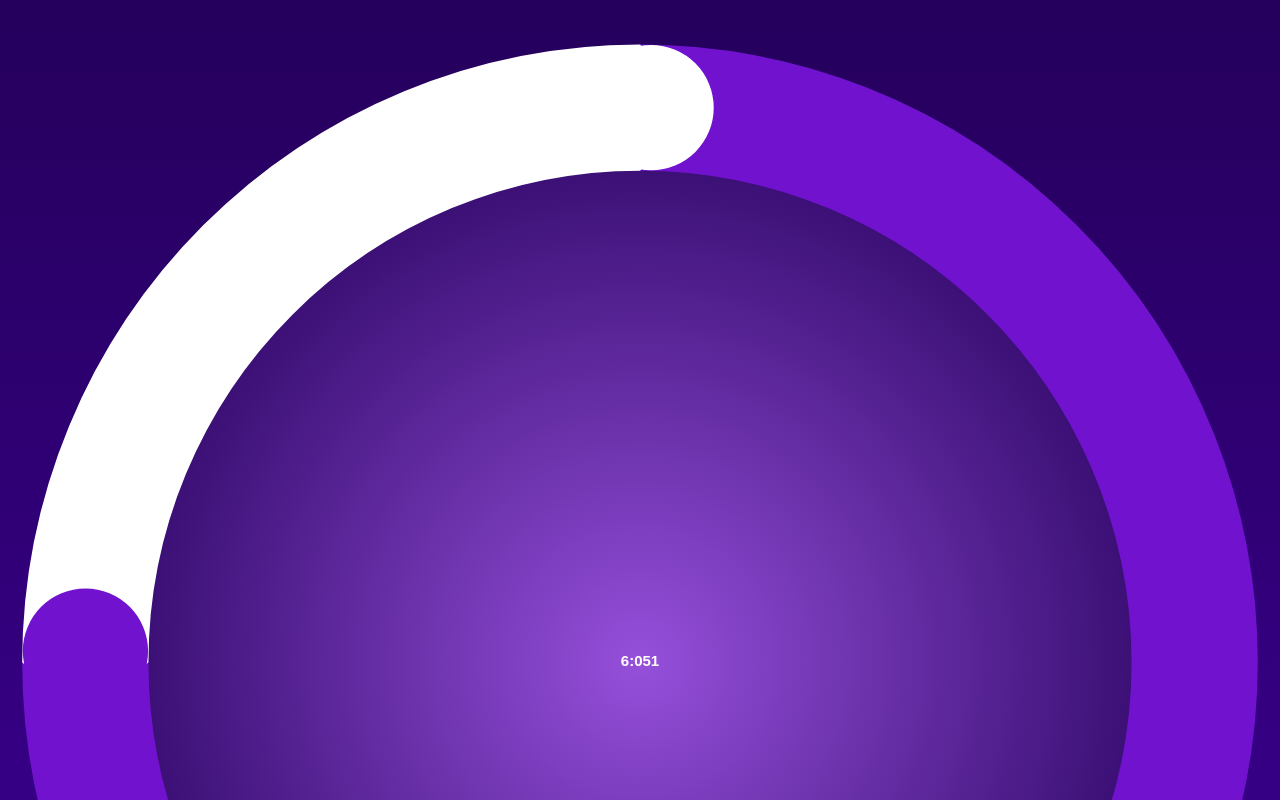
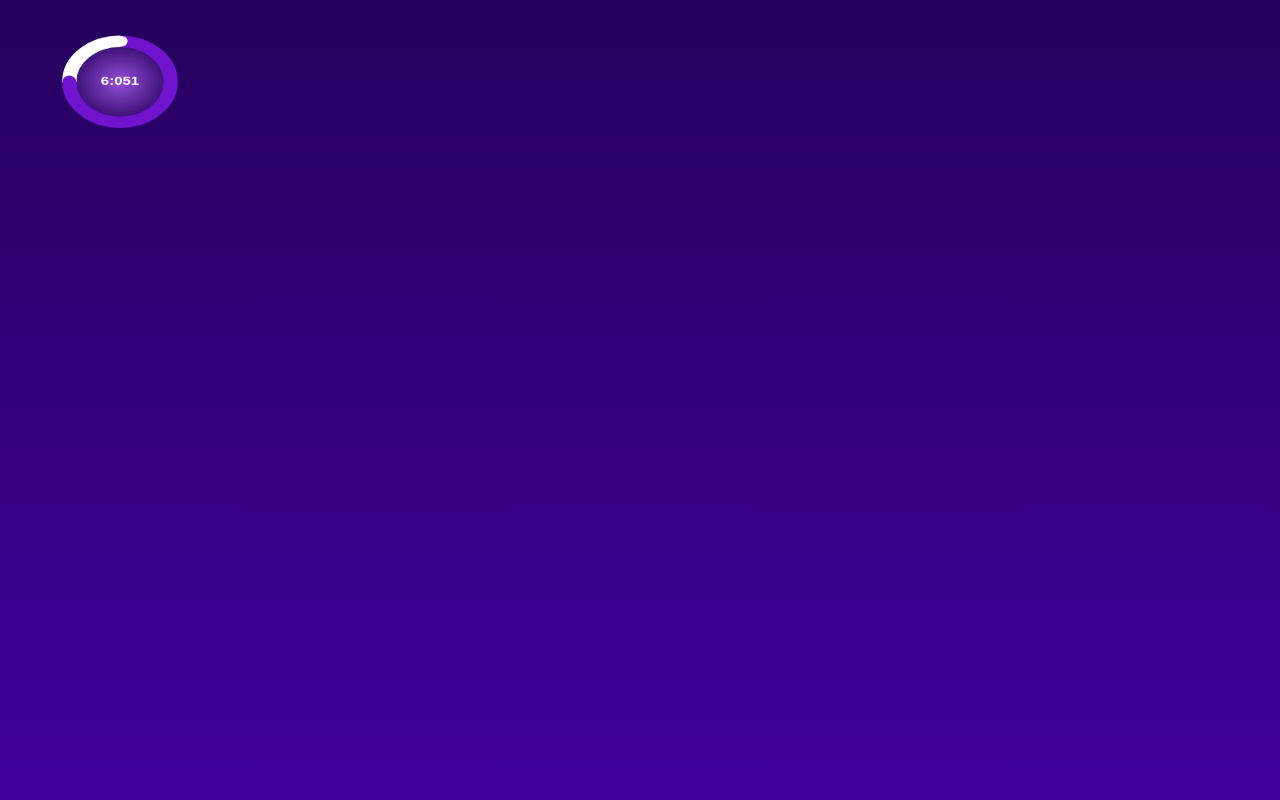
Before and after one commit to ZEUZ8/Employee-Tracker, a React (Vite) app: page /test in a window 1280 px wide. Shown: the top 800 px of the page. Built offline with nearby package versions, Linux system fonts and the light colour scheme.

Commit message:
updated the height of the circle and also the bottom text-bar

```diff
--- a/src/Components/HomePage/CenterSection.jsx
+++ b/src/Components/HomePage/CenterSection.jsx
@@ -13,6 +13,7 @@ const CenterSection = () => {
       <div className=" flex justify-center">
         <div className="grid justify-center items-center  circle-div">
           <Circle />
+          {/* <CircularProgress/> */}
         </div>
       </div>
       <div className=" text-white grid ">
@@ -43,7 +44,7 @@ const CenterSection = () => {
 
       <div className="extra flex justify-center items-center w-full px-2 pb-4">
         <div className="flex-1">
-          <div className=" bg-white h-[3.5rem] flex  items-center justify-between rounded-2xl p-3">
+          <div className=" bg-white h-[3rem] flex  items-center justify-between rounded-2xl p-3">
             <div className="text-lg font-bold text-gray-400">
               Name your activity
             </div>
--- a/src/Components/HomePage/FirstSection.jsx
+++ b/src/Components/HomePage/FirstSection.jsx
@@ -71,7 +71,7 @@ const FirstSection = () => {
 
           <hr className="text-white w-[60vw] mx-auto bg-white " />
           <div className=" grid justify-center items-center w-full">
-            <div className="p-2  w-[60vw] ">
+            <div className="p-2  w-[60vw] flex justify-center items-center">
               <Swipe />
             </div>
             {/*
--- a/src/Components/swipe/sinan.css
+++ b/src/Components/swipe/sinan.css
@@ -29,7 +29,6 @@
 }
 .rsbContainerUnlocked{
   width: 70%!important;
-  margin-left: 15%;
   transition: 0.5s;
   cursor: default;
 }
@@ -128,3 +127,15 @@
     left: 2rem;
   }
 }
+
+
+.container{
+  display: flex;
+  justify-content: center;
+  align-items: center ;
+}
+
+.chart-canvas{
+  padding: 0;
+  padding-bottom: 2rem;
+}
--- a/src/Components/test/Circle.jsx
+++ b/src/Components/test/Circle.jsx
@@ -2,7 +2,7 @@
 
 import React, { useEffect, useRef, useState } from "react";
 import Chart from "chart.js/auto";
-import "./circle.css"
+import "./circle.css";
 
 const Circle = () => {
   const chartRef = useRef(null);
@@ -146,11 +146,9 @@ const Circle = () => {
 
   return (
     <>
-        <canvas
-          className="mb-5"
-          style={{ height: "150px", width: "400px" }}
-          ref={chartRef}
-        />
+      <div className="container " style={{width:"15rem",height:"10rem" ,marginTop:"0",padding:"0"}}>
+        <canvas className="chart-canvas" ref={chartRef} />
+      </div>
     </>
   );
 };
```
